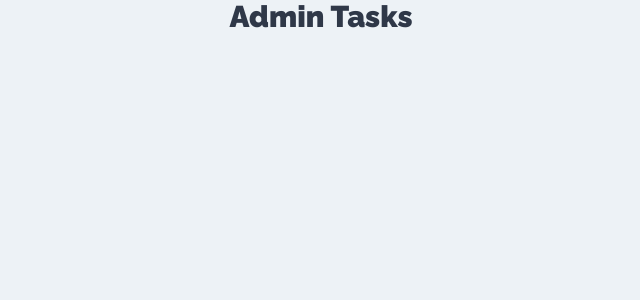
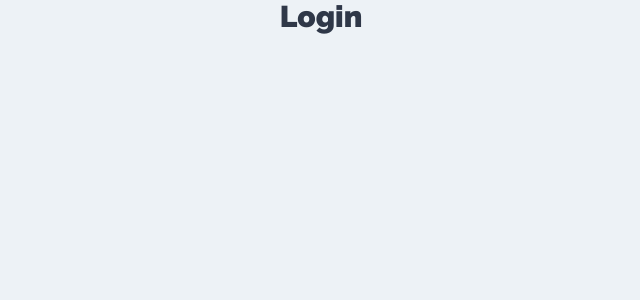
Before and after one commit to pablosilvab/admintasks-frontend, a React (Create React App) app: page / in a window 1280 px wide. Shown: the top 300 px of the page, without its empty margins (319-959 px from the left). Built offline with nearby package versions, Linux system fonts and the light colour scheme.

Commit message:
components creation

```diff
--- a/src/App.js
+++ b/src/App.js
@@ -1,8 +1,19 @@
+import React from 'react'
+import { BrowserRouter as Router, Route, Switch } from "react-router-dom";
 
+import Login from './components/auth/Login'
+import NuevaCuenta from './components/auth/NuevaCuenta'
+import Proyectos from './components/proyectos/Proyectos'
 
 function App() {
   return (
-   <h1>Admin Tasks</h1>
+    <Router>
+      <Switch>
+        <Route exact path="/" component={Login} />
+        <Route exact path="/nueva-cuenta" component={NuevaCuenta} />
+        <Route exact path="/proyectos" component={Proyectos} />
+      </Switch>
+    </Router>
   );
 }
 
--- /dev/null
+++ b/src/components/auth/Login.js
@@ -0,0 +1,7 @@
+import React from "react";
+
+const Login = () => {
+  return <h1>Login</h1>;
+};
+
+export default Login;
--- /dev/null
+++ b/src/components/auth/NuevaCuenta.js
@@ -0,0 +1,7 @@
+import React from "react";
+
+const NuevaCuenta = () => {
+  return <h1>NuevaCuenta</h1>;
+};
+
+export default NuevaCuenta;
--- /dev/null
+++ b/src/components/proyectos/Proyectos.js
@@ -0,0 +1,7 @@
+import React from "react";
+
+const Proyectos = () => {
+  return <h1>Proyectos</h1>;
+};
+
+export default Proyectos;
```
Also changed, not shown: 1 other file (tests, documents, lock files or other folders).
